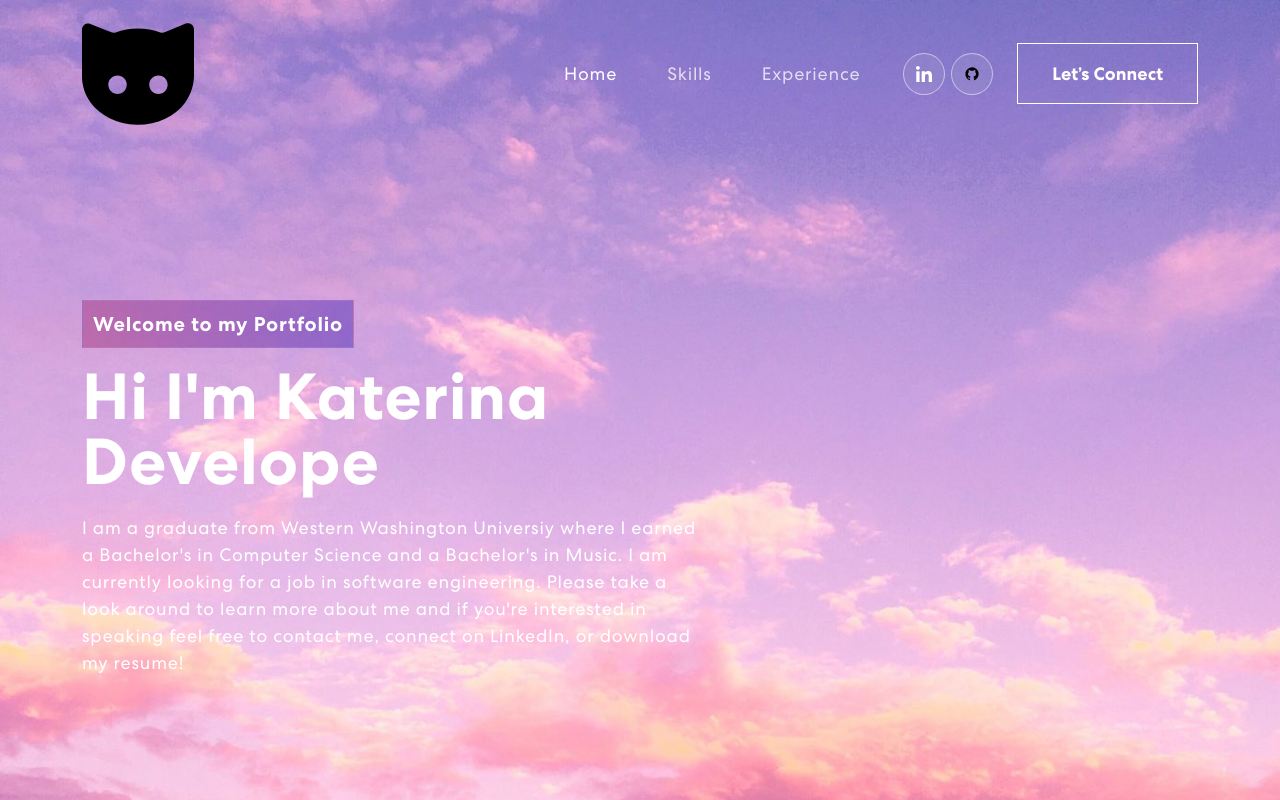
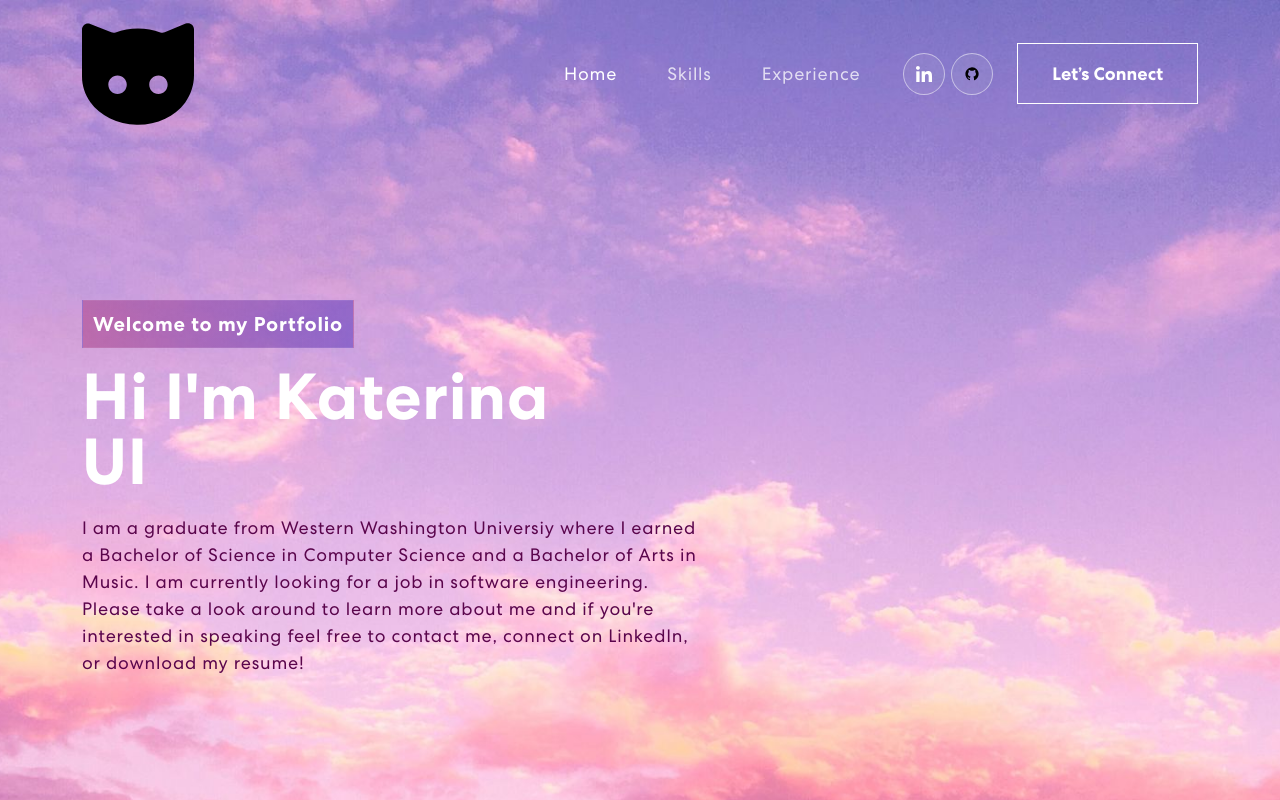
Before and after one commit to Freedmk/freedmk.github.io, a React (Create React App) app: page / in a window 1280 px wide. Shown: the top 800 px of the page. Built offline with nearby package versions, Linux system fonts and the light colour scheme.

Commit message:
fixed experience button to scroll properly, changed padding on scroll, made some aesthetic changes

```diff
--- a/src/Application.css
+++ b/src/Application.css
@@ -24,7 +24,7 @@
 
 html {
     scroll-behavior: smooth;
-    scroll-padding-top: 75px;
+    scroll-padding-top: 175px;
 }
 
 body {
@@ -272,7 +272,7 @@ nav.navbar .navbar-toggler[aria-expanded='true'] .navbar-toggler-icon {
     display: block;
 }
 .banner p {
-    color: #ffffff;
+    color: #5a054c;
     font-size: 18px;
     letter-spacing: 0.8px;
     line-height: 1.5em;
--- a/src/Application.tsx
+++ b/src/Application.tsx
@@ -1,5 +1,5 @@
 import React from 'react';
-import { AboutPage } from './components/About';
+import { Skills } from './components/Skills';
 import './Application.css';
 import { NavBar } from './components/Navbar';
 import { Banner } from './components/Banner';
@@ -18,7 +18,7 @@ const Application: React.FunctionComponent<IApplicationProps> = (props) => {
         <div className="App">
             <NavBar />
             <Banner />
-            <AboutPage />
+            <Skills />
             <Experience />
             <Contact />
         </div>
--- a/src/components/Banner.tsx
+++ b/src/components/Banner.tsx
@@ -4,10 +4,10 @@ import { Col, Container, Row } from 'react-bootstrap';
 export const Banner = () => {
     const [loopNum, setLoopNum] = useState(0);
     const [isDeleting, setIsDeleting] = useState(false);
-    const toRotate = ['Developer ', 'Web Designer ', 'Musician '];
+    const toRotate = ['Developer', 'UI/UX Designer', 'Musician'];
     const [text, setText] = useState('');
-    const [delta, setDelta] = useState(300 - Math.random() * 100);
-    const period = 2000;
+    const [delta, setDelta] = useState(200 - Math.random() * 100);
+    const period = 1500;
 
     useEffect(() => {
         let ticker = setInterval(() => {
@@ -46,11 +46,14 @@ export const Banner = () => {
                         <span className="tagline">Welcome to my Portfolio </span>
                         <h1>
                             {`Hi I'm Katerina `}
+                            <br></br>
                             <span className="wrap">{text}</span>
+                            <br></br>
                         </h1>
                         <p>
-                            I am a graduate from Western Washington Universiy where I earned a Bachelor's in Computer Science and a Bachelor's in Music. I am currently looking for a job in software
-                            engineering. Please take a look around to learn more about me and if you're interested in speaking feel free to contact me, connect on LinkedIn, or download my resume!
+                            I am a graduate from Western Washington Universiy where I earned a Bachelor of Science in Computer Science and a Bachelor of Arts in Music. I am currently looking for a job
+                            in software engineering. Please take a look around to learn more about me and if you're interested in speaking feel free to contact me, connect on LinkedIn, or download my
+                            resume!
                         </p>
                     </Col>
                 </Row>
--- a/src/components/Experience.tsx
+++ b/src/components/Experience.tsx
@@ -3,7 +3,7 @@ import { Box } from 'react-bootstrap-icons';
 
 export const Experience = () => {
     return (
-        <section className="experience">
+        <section className="experience" id="experience">
             <Container>
                 <Row>
                     <Col>
--- a/src/components/About.tsx
+++ b/src/components/Skills.tsx
@@ -7,7 +7,7 @@ import meter2 from '../assets/img/skill2.png';
 import meter3 from '../assets/img/skill3.png';
 import meter4 from '../assets/img/skill4.png';
 
-export const AboutPage = () => {
+export const Skills = () => {
     const responsive = {
         superLargeDesktop: {
             // the naming can be any, depends on you.
```
Also changed, not shown: src/pages/Home.tsx (deleted, +0 -13 lines), public/manifest.json.
